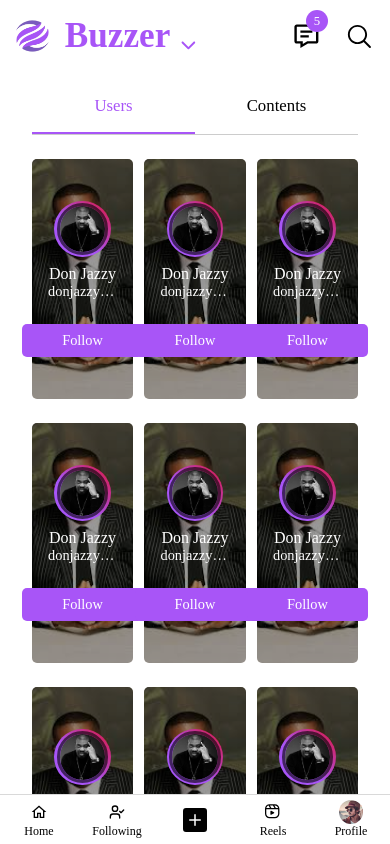
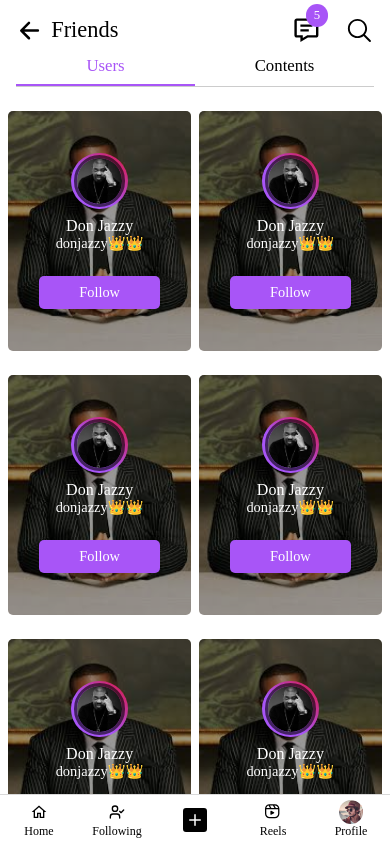
Before and after one commit to Emelie-Dev/buzzer, a React (Vite) app in the folder client/: page /friends in a window 390 px wide. Built offline with nearby package versions, Linux system fonts and the light colour scheme; a web font is replaced by a local one; what chartjs-plugin-crosshair would draw is missing.

Commit message:
Fix: Updated responsive for friends page

```diff
--- a/client/src/components/Header.tsx
+++ b/client/src/components/Header.tsx
@@ -1,16 +1,31 @@
 import styles from '../styles/Header.module.css';
 import { IoIosArrowDown } from 'react-icons/io';
-import { IoPeopleOutline } from 'react-icons/io5';
+import { IoPeopleOutline, IoArrowBack } from 'react-icons/io5';
 import { LiaPeopleCarrySolid } from 'react-icons/lia';
 import { BiMessageDetail } from 'react-icons/bi';
 import { useContext, useEffect, useRef } from 'react';
 import { GeneralContext } from '../Contexts';
+import { useNavigate } from 'react-router-dom';
 
-const Header = () => {
+type HeaderProps = {
+  friends?: boolean;
+  friendsCategory?: 'users' | 'contents' | null;
+  setFriendsCategory?: React.Dispatch<
+    React.SetStateAction<'users' | 'contents' | null>
+  >;
+};
+
+const Header = ({
+  friends,
+  friendsCategory,
+  setFriendsCategory,
+}: HeaderProps) => {
   const { scrollingUp, setScrollingUp, setShowSearchPage } =
     useContext(GeneralContext);
 
   const headerRef = useRef<HTMLDivElement>(null!);
+
+  const navigate = useNavigate();
 
   useEffect(() => {
     setScrollingUp(null);
@@ -55,23 +70,44 @@
   }, [scrollingUp]);
 
   return (
-    <header className={styles.header} ref={headerRef}>
+    <header
+      className={`${styles.header} ${friends ? styles['friends-header'] : ''}`}
+      ref={headerRef}
+    >
+      <div className={styles['header-top']}>
         <div className={styles['left-box']}>
           <div className={styles['name-box']}>
+            {friends ? (
+              <IoArrowBack
+                className={styles['back-icon']}
+                onClick={() => navigate(-1)}
+              />
+            ) : (
               <img
                 src="../../assets/logo.png"
                 alt="Buzzer Logo"
                 className={styles.logo}
               />
+            )}
 
-          <span className={styles.name}>Buzzer</span>
+            <span
+              className={`${styles.name} ${
+                friends ? styles['friends-text'] : ''
+              }`}
+            >
+              {friends ? 'Friends' : 'Buzzer'}
+            </span>
           </div>
 
+          {!friends && (
             <div className={styles['options-div']}>
               <IoIosArrowDown className={styles['options-arrow']} />
 
               <ul className={styles['options-list']}>
-            <li className={styles['options-item']}>
+                <li
+                  className={styles['options-item']}
+                  onClick={() => navigate('/friends')}
+                >
                   <IoPeopleOutline className={styles['options-icon']} /> Friends
                 </li>
                 <li className={styles['options-item']}>
@@ -80,6 +116,7 @@
                 </li>
               </ul>
             </div>
+          )}
         </div>
 
         <div className={styles['right-box']}>
@@ -100,6 +137,36 @@
             <path d="M 13 3 C 7.4889971 3 3 7.4889971 3 13 C 3 18.511003 7.4889971 23 13 23 C 15.396508 23 17.597385 22.148986 19.322266 20.736328 L 25.292969 26.707031 A 1.0001 1.0001 0 1 0 26.707031 25.292969 L 20.736328 19.322266 C 22.148986 17.597385 23 15.396508 23 13 C 23 7.4889971 18.511003 3 13 3 z M 13 5 C 17.430123 5 21 8.5698774 21 13 C 21 17.430123 17.430123 21 13 21 C 8.5698774 21 5 17.430123 5 13 C 5 8.5698774 8.5698774 5 13 5 z"></path>
           </svg>
         </div>
+      </div>
+
+      <div className={styles['header-bottom']}>
+        {friends && (
+          <ul className={styles['friends-header-list']}>
+            <li
+              className={`${styles['friends-header-item']} ${
+                friendsCategory === 'users' || friendsCategory === null
+                  ? styles['friends-active-item']
+                  : ''
+              }`}
+              onClick={() => setFriendsCategory && setFriendsCategory('users')}
+            >
+              Users
+            </li>
+            <li
+              className={`${styles['friends-header-item']} ${
+                friendsCategory === 'contents'
+                  ? styles['friends-active-item']
+                  : ''
+              }`}
+              onClick={() =>
+                setFriendsCategory && setFriendsCategory('contents')
+              }
+            >
+              Contents
+            </li>
+          </ul>
+        )}
+      </div>
     </header>
   );
 };
--- a/client/src/pages/Friends.tsx
+++ b/client/src/pages/Friends.tsx
@@ -1,8 +1,8 @@
 import NavBar from '../components/NavBar';
 import styles from '../styles/Friends.module.css';
 import { PiCheckFatFill } from 'react-icons/pi';
-import { useContext, useEffect, useRef, useState } from 'react';
-import { ContentContext, GeneralContext } from '../Contexts';
+import { useEffect, useRef, useState } from 'react';
+import { ContentContext } from '../Contexts';
 import ContentBox from '../components/ContentBox';
 import { Content } from '../components/CarouselItem';
 import { DataItem } from './Following';
@@ -10,6 +10,7 @@
 import AsideHeader from '../components/AsideHeader';
 import Header from '../components/Header';
 import Footer from '../components/Footer';
+import MobileMenu from '../components/MobileMenu';
 
 const data: Content[] = [
   {
@@ -160,14 +161,13 @@
 
 const Friends = () => {
   const [category, setCategory] = useState<'users' | 'contents' | null>(null);
+  const [showMobileMenu, setShowMobileMenu] = useState<boolean>(false);
 
   const containerRef = useRef<HTMLDivElement>(null!);
   const mainRef = useRef<HTMLDivElement>(null!);
 
   const { activeVideo, setActiveVideo, contentRef, scrollHandler } =
     useScrollHandler();
-
-  const { scrollingUp } = useContext(GeneralContext);
 
   useEffect(() => {
     scrollHandler();
@@ -215,14 +215,14 @@
           ref={mainRef}
           onScroll={scrollHandler}
         >
-          <Header />
+          <Header
+            friends
+            friendsCategory={category}
+            setFriendsCategory={setCategory}
+          />
 
           <div className={styles.header}>
-            <ul
-              className={`${styles['header-list']} ${
-                !scrollingUp ? styles['header-list2'] : ''
-              } `}
-            >
+            <ul className={styles['header-list']}>
               <li
                 className={`${styles['header-item']} ${
                   category === 'users' || category === null
@@ -469,7 +469,12 @@
                 }`}
               >
                 {dataList.map((data, index) => (
-                  <ContentBox key={index} data={data} contentType="home" />
+                  <ContentBox
+                    key={index}
+                    data={data}
+                    contentType="home"
+                    setShowMobileMenu={setShowMobileMenu}
+                  />
                 ))}
               </div>
             </ContentContext.Provider>
@@ -619,6 +624,13 @@
           </div>
         </section>
       </section>
+
+      {showMobileMenu && (
+        <MobileMenu
+          showMobileMenu={showMobileMenu}
+          setShowMobileMenu={setShowMobileMenu}
+        />
+      )}
     </>
   );
 };
--- a/client/src/styles/Friends.module.css
+++ b/client/src/styles/Friends.module.css
@@ -338,10 +338,6 @@
   display: none;
 }
 
-.header-list2 {
-  padding-top: 1.5rem !important;
-}
-
 /* Media Queries */
 
 @media screen and (max-width: 1300px) {
@@ -405,6 +401,10 @@
   .content-container {
     padding: 1.5rem 3rem 2rem;
   }
+
+  .user {
+    width: 46.5%;
+  }
 }
 
 @media screen and (max-width: 600px) {
@@ -412,18 +412,43 @@
     margin-left: 0;
   }
 
+  .users-container {
+    padding: 1.5rem 2rem 6rem;
+  }
+
   .content-container {
     padding: 1.5rem 1.5rem 4rem;
-    /* height: 100vh; */
   }
 
-  .header-list {
-    padding-top: 0rem;
+  .header {
+    display: none;
   }
 }
 
 @media screen and (max-width: 500px) {
+  .content-container {
+    padding: 1.5rem 1rem 4rem;
+  }
+
+  .users-container {
+    padding: 1.5rem 1.5rem 6rem;
+  }
+
+  .user {
+    width: 48%;
+  }
 }
 
 @media screen and (max-width: 400px) {
+  .content-container {
+    padding: 1.5rem 0 4rem;
+  }
+
+  .users-container {
+    padding: 1.5rem 0.5rem 6rem;
+  }
+
+  .user {
+    width: 49%;
+  }
 }
--- a/client/src/styles/Header.module.css
+++ b/client/src/styles/Header.module.css
@@ -1,11 +1,20 @@
 .header {
+  padding: 1rem;
+  background: white;
+  top: 0;
+  z-index: 4;
+  display: flex;
+  flex-direction: column;
+}
+
+.friends-header {
+  padding: 1rem 1rem 0;
+}
+
+.header-top {
   display: flex;
   align-items: center;
   justify-content: space-between;
-  padding: 1rem;
-  background: white;
-  top: 0;
-  z-index: 5;
 }
 
 .left-box {
@@ -29,6 +38,13 @@
   font-size: 2.2rem;
   font-family: logoFont;
   font-weight: 600;
+}
+
+.friends-text {
+  font-family: appFontMedium;
+  font-size: 1.4rem;
+  font-weight: normal;
+  color: black;
 }
 
 .options-div {
@@ -136,6 +152,48 @@
   cursor: pointer;
 }
 
+.friends-header-list {
+  width: 100%;
+  margin: 0;
+  padding: 0;
+  padding-top: 0.7rem;
+  list-style-type: none;
+  display: flex;
+  align-items: center;
+  justify-content: center;
+  border-bottom: 1px solid rgba(0, 0, 0, 0.2);
+}
+
+.friends-header-item {
+  font-family: appFontMedium;
+  padding: 0 1rem 0.5rem;
+  font-size: 1.05rem;
+  cursor: pointer;
+  border-bottom: 2px solid transparent;
+  text-align: center;
+  width: 50%;
+}
+
+.friends-header-item:hover {
+  color: var(--app-theme-color);
+}
+
+.friends-active-item {
+  color: var(--app-theme-color);
+  border-bottom: 2px solid var(--app-theme-color);
+}
+
+.back-icon {
+  width: 1.7rem;
+  height: 1.7rem;
+  margin-right: 0.5rem;
+  cursor: pointer;
+}
+
+.back-icon:hover {
+  color: var(--app-theme-color);
+}
+
 /* Media Queries */
 
 @media screen and (min-width: 601px) {
```
Lines whose indentation alone changed are shown as unchanged.
